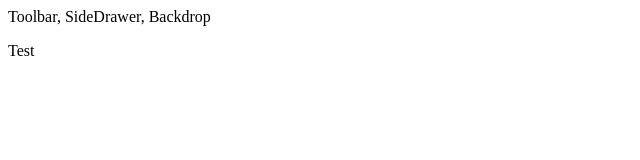
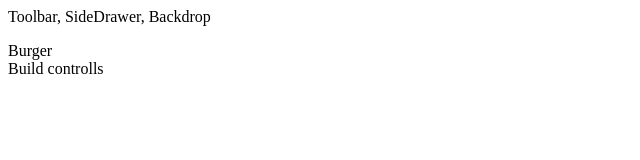
Before and after one commit to lukalid/burger-app, a React app: page / in a window 1280 px wide. Shown: the top 160 px of the page, without its empty margins (0-640 px from the left). Built offline with nearby package versions, Linux system fonts and the light colour scheme.

Commit message:
Started burger builder container

```diff
--- a/src/App.js
+++ b/src/App.js
@@ -1,12 +1,13 @@
 import React, { Component } from 'react';
 import Layout from './components/Layout/Layout';
+import BurgerBuilder from './containers/BurgerBuilder/BurgerBuilder';
 
 class App extends Component {
   render() {
     return (
       <div>
         <Layout>
-          <p>Test</p>
+          <BurgerBuilder/>
         </Layout>
       </div>
     );
--- a/src/components/Layout/Layout.js
+++ b/src/components/Layout/Layout.js
@@ -1,10 +1,11 @@
 import React from 'react';
 import Aux from '../../hoc/Aux';
+import classes from './Layout.module.css';
 
 const layout = (props) => (
     <Aux>
         <div>Toolbar, SideDrawer, Backdrop</div>
-        <main>
+        <main className={classes.Content}>
             {props.children}
         </main>
     </Aux>
--- /dev/null
+++ b/src/components/Layout/Layout.module.css
@@ -0,0 +1,3 @@
+.Content {
+    margin-top: 16px;
+}
--- /dev/null
+++ b/src/containers/BurgerBuilder/BurgerBuilder.js
@@ -0,0 +1,17 @@
+import React, { Component } from "react";
+import Aux from '../../hoc/Aux';
+
+class BurgerBuilder extends Component {
+
+    render () {
+        return (
+            <Aux>
+                <div>Burger</div>
+                <div>Build controlls</div>
+            </Aux>
+        );
+    }
+
+}
+
+export default BurgerBuilder;
```
Also changed, not shown: 1 other file (tests, documents, lock files or other folders).
